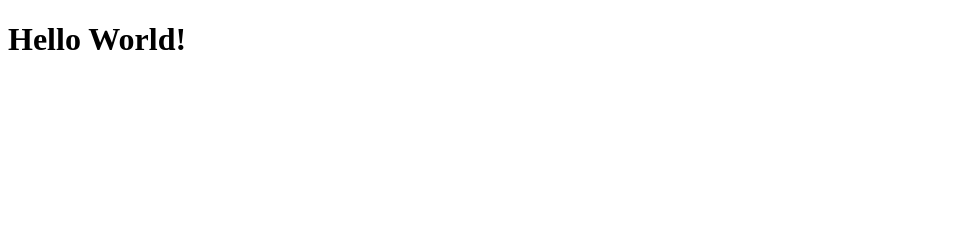
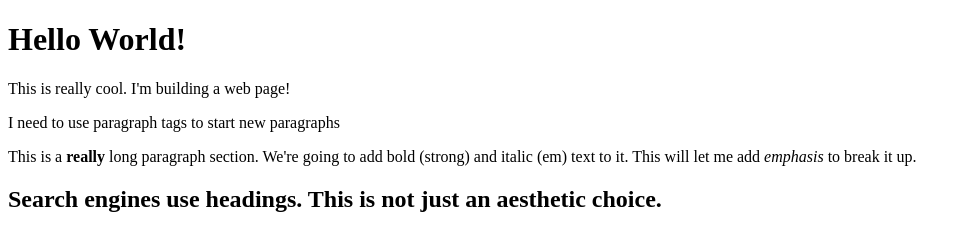
Before and after one commit to DPairofducks/git_test, a plain HTML site: page html-boilerplate/index.html in a window 1280 px wide. Shown: the whole page, without its empty margins (0-967 px from the left). Drawn offline with Linux system fonts and the light colour scheme.

Commit message:
Added <p>, <strong>, and <em> to follow exercise.

```diff
--- a/html-boilerplate/index.html
+++ b/html-boilerplate/index.html
@@ -5,7 +5,14 @@
         <title>My First Webpage</title>
     </head>
 
+    <!-- This is a comment. -->
     <body>
         <h1>Hello World!</h1>
+        <p>This is really cool. I'm building a web page!</p>
+        <p>I need to use paragraph tags to start new paragraphs</p>
+        <!-- This is hard to read. Is there a proper way to linebreak within the editor? -->
+        <p>This is a <strong>really</strong> long paragraph section. We're going to add bold (strong) and italic (em) text to it. This will let me add <em>emphasis</em> to break it up.</p>
+        <!-- <strong> and <em> tags are the same as <b> and <i> tags, but they help with accessibility -->
+        <h2>Search engines use headings. This is not just an aesthetic choice.</h2>
     </body>
 </html>
```
